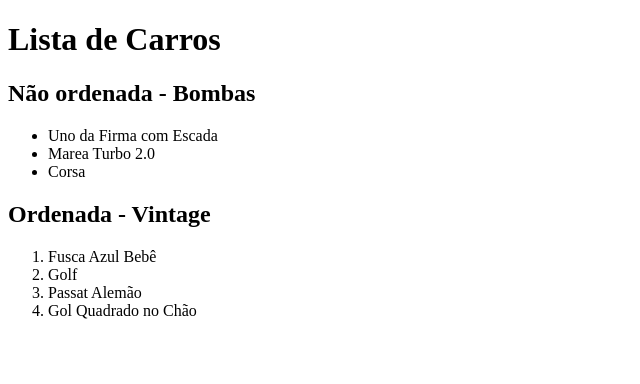
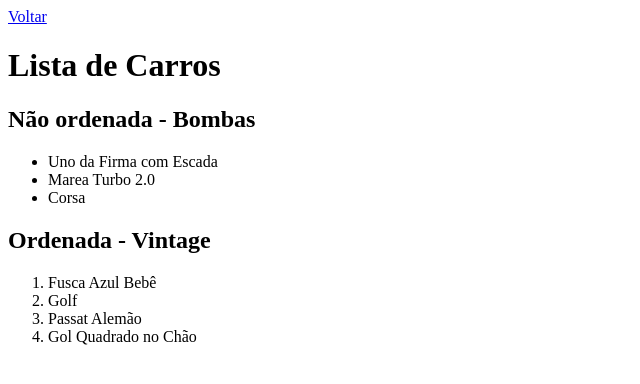
Before and after one commit to LeticiaCardos0/super-dev-curso-html, a plain HTML site: page paginas/exemplo03-listas.html in a window 1280 px wide. Shown: the whole page, without its empty margins (0-640 px from the left). Drawn offline with Linux system fonts and the light colour scheme.

Commit message:
Adicionado voltar

```diff
--- a/paginas/exemplo03-listas.html
+++ b/paginas/exemplo03-listas.html
@@ -7,6 +7,7 @@
 </head>
 
 <body>
+    <a href="../index.html">Voltar</a>
     <h1>Lista de Carros</h1>
 
     <h2>Não ordenada - Bombas</h2>
```
